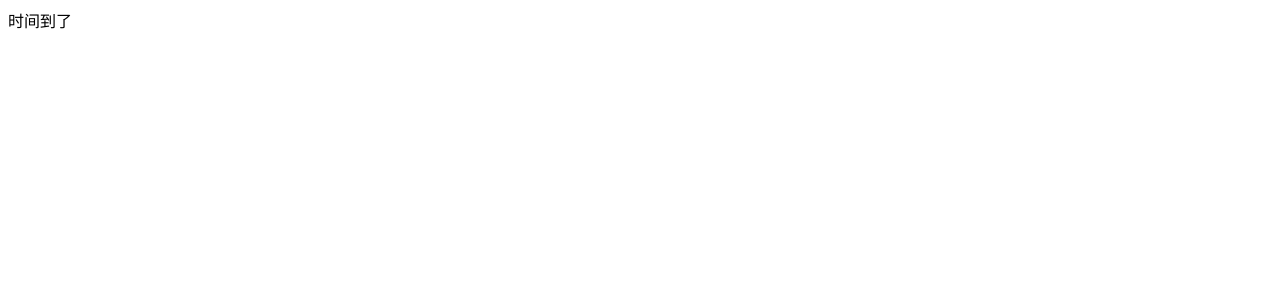
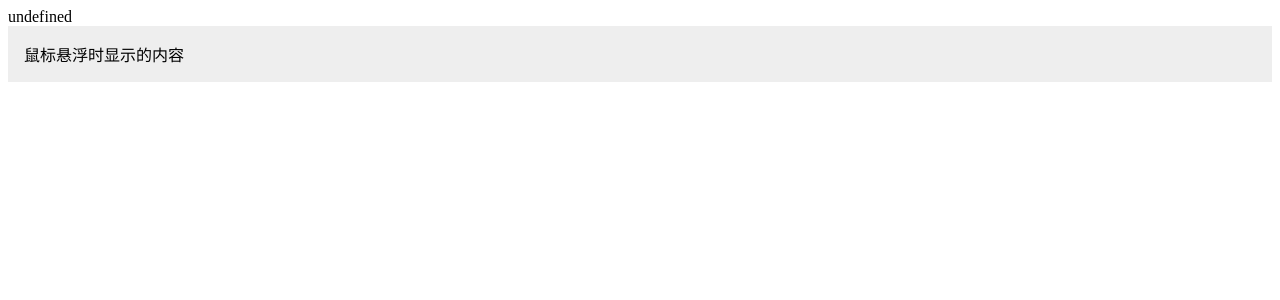
Before and after one commit to taoxiaofeng/svelte-course, a Svelte app: page / in a window 1280 px wide. Shown: the top 300 px of the page. Built offline with nearby package versions, Linux system fonts and the light colour scheme.

Commit message:
作用域插槽Hoverable

```diff
--- a/src/App.svelte
+++ b/src/App.svelte
@@ -14,6 +14,7 @@
   import If from './lib/If.svelte';
   import List from './lib/List.svelte';
   import Await from './lib/Await.svelte';
+  import ParentHoverable from './lib/ParentHoverable.svelte';
 </script>
 
 <main>
@@ -54,7 +55,8 @@
   <!-- <ChangeObj /> -->
   <!-- <If /> -->
   <!-- <List /> -->
-  <Await />
+  <!-- <Await /> -->
+  <ParentHoverable />
 </main>
 
 <style>
--- /dev/null
+++ b/src/lib/Hoverable.svelte
@@ -0,0 +1,11 @@
+<script>
+  let hovering;
+
+  $: {
+    console.log(hovering);
+  }
+</script>
+
+<div on:mouseenter={() => hovering = true} on:mouseleave={() => hovering = false}>
+  <slot hovering={hovering}></slot>
+</div>
--- /dev/null
+++ b/src/lib/ParentHoverable.svelte
@@ -0,0 +1,22 @@
+<script>
+  import Hoverable from "./Hoverable.svelte";
+</script>
+
+<!-- 传递变量到作用域插槽中 -->
+<Hoverable let:hovering={active}>
+  {active}<div class:active={active}>鼠标悬浮时显示的内容</div>
+</Hoverable>
+
+
+<style>
+	div {
+		padding: 1em;
+		margin: 0 0 1em 0;
+		background-color: #eee;
+	}
+
+	.active {
+		background-color: #ff3e00;
+		color: white;
+	}
+</style>
```
